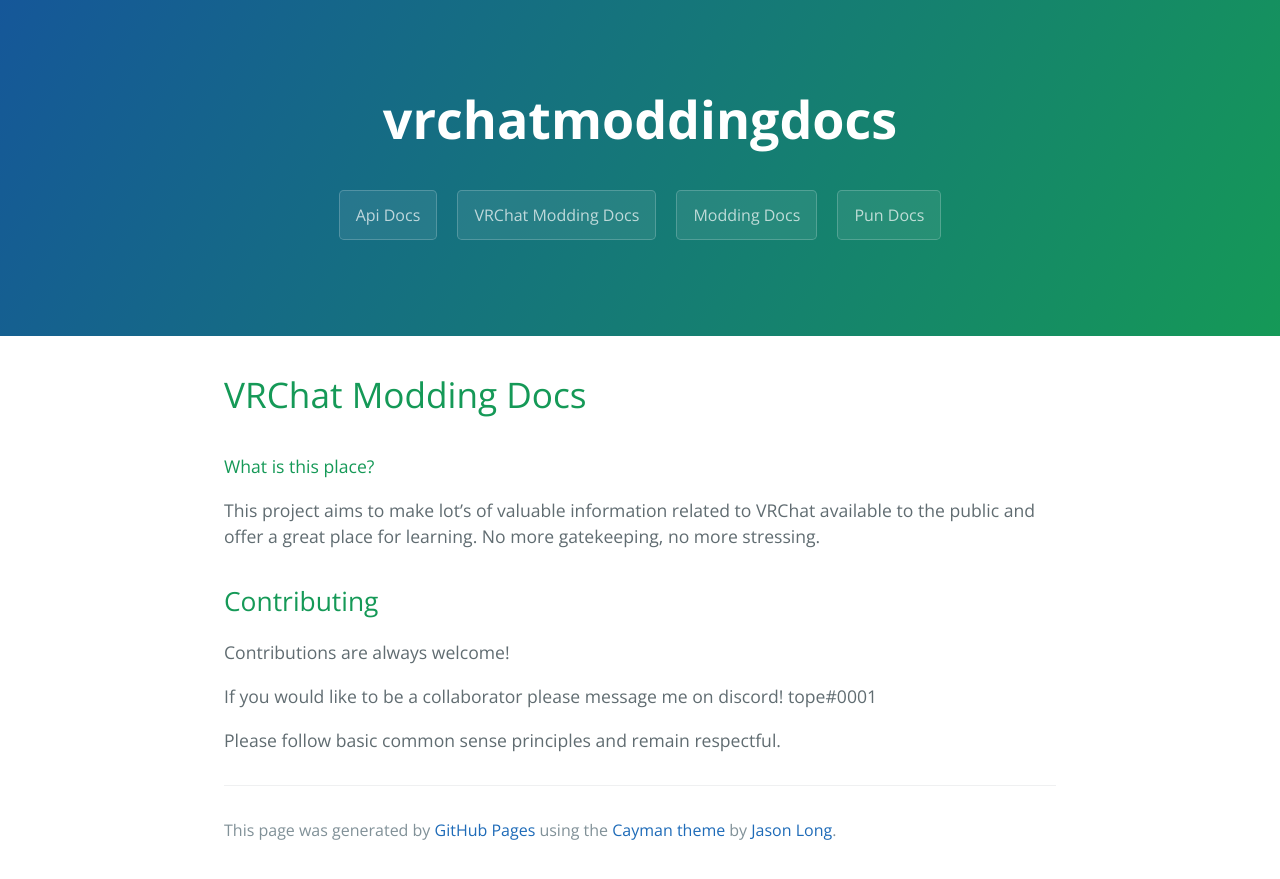
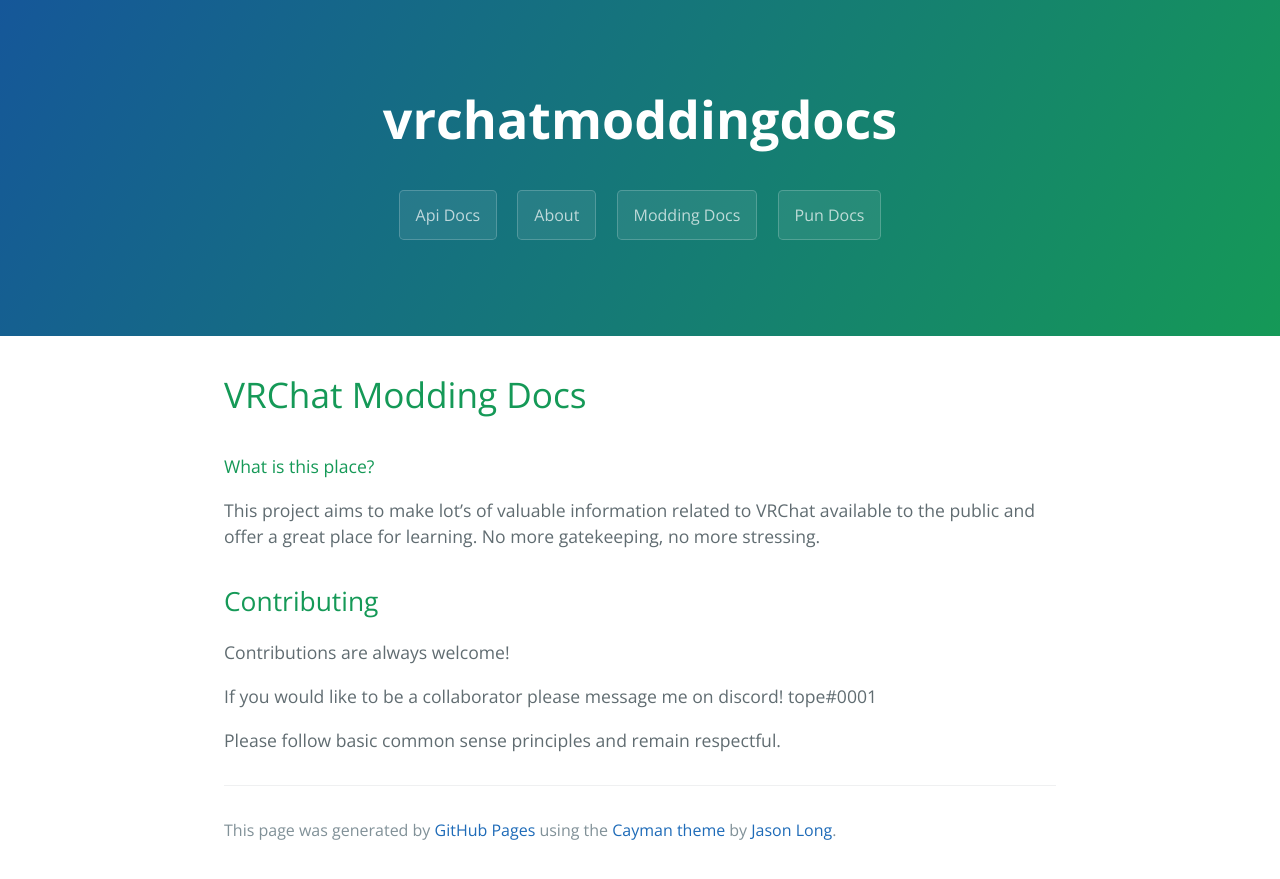
Before and after one commit to vrchatmoddingdocs/vrchatmoddingdocs.github.io, a Jekyll site: the page built from docs/index.md, in a window 1280 px wide. Shown: the top 879 px of the page. Built offline with Jekyll 4.4.1, drawn with Linux system fonts in a browser that asks for light colours.

Commit message:
Update index.md

```diff
--- a/docs/index.md
+++ b/docs/index.md
@@ -1,5 +1,5 @@
 ---
-title: VRChat Modding Docs
+title: About
 layout: template
 filename: index
 ---
```
